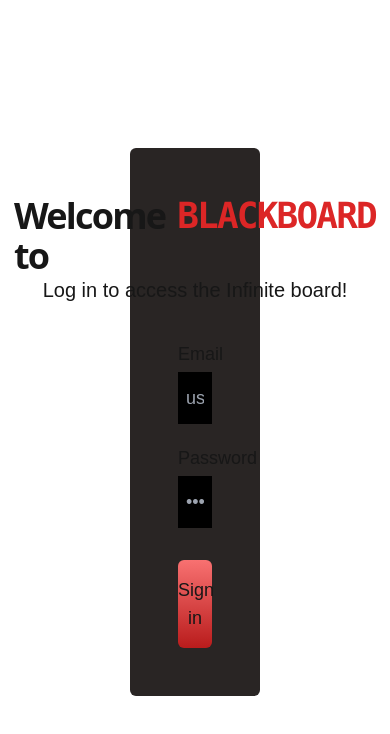
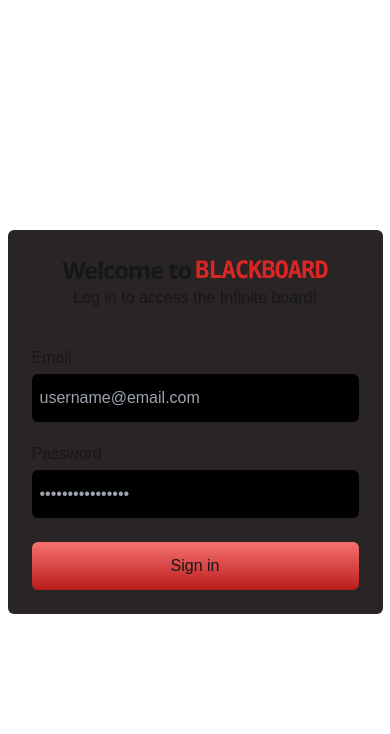
Before and after one commit to adityaswarupparida/Blackboard, a Next.js app in the folder apps/frontend/: page /signin in a window 390 px wide. Shown: the top 734 px of the page. Built offline with nearby package versions, Linux system fonts and the light colour scheme.

Commit message:
Add responsive design to Auth page

```diff
--- a/apps/frontend/components/AuthPage.tsx
+++ b/apps/frontend/components/AuthPage.tsx
@@ -3,24 +3,24 @@ export const AuthPage = ({ isSignIn }: {
     isSignIn: boolean
 }) => {
     return <div className="w-screen h-screen flex justify-center items-center">
-        <div className="p-12 m-2 w-1/3 bg-stone-800 rounded-md flex flex-col gap-4 items-center">
+        <div className="xl:p-12 p-6 m-2 md:w-1/3 sm:w-1/2 w-2/3 min-w-[375px] bg-stone-800 rounded-md flex flex-col gap-4 items-center">
             <div className="flex flex-col pb-4 items-center leading-6 antialiased">
-                <h2 className="text-4xl flex gap-3 font-sans font-semibold tracking-tighter">
+                <h2 className="xl:text-4xl md:text-3xl text-2xl flex md:gap-3 gap-1 2xl:flex-row lg:flex-col font-sans font-semibold tracking-tighter">
                     Welcome to
                     <span className="font-mono text-red-600 font-extrabold">BLACKBOARD </span>
                 </h2>
-                <div className="text-xl font-stretch-condensed">Log in to access the Infinite board!</div>
+                <div className="xl:text-xl lg:text-lg text-md font-stretch-condensed text-pretty text-center">Log in to access the Infinite board!</div>
             </div>
             <div className="w-full">
-                <span className="text-lg leading-loose">Email</span>
-                <input className="w-full p-2 py-3 text-lg bg-black text-white" type="text" placeholder="username@email.com"></input>
+                <span className="lg:text-lg leading-loose">Email</span>
+                <input className="w-full p-2 py-3 lg:text-lg rounded-md bg-black text-white" type="text" placeholder="username@email.com"></input>
             </div>
             <div className="w-full">
-                <span className="text-lg leading-loose">Password</span>
-                <input className="w-full p-2 py-3 text-lg bg-black text-white" type="password" placeholder="••••••••••••••••"></input>
+                <span className="lg:text-lg leading-loose">Password</span>
+                <input className="w-full p-2 py-3 lg:text-lg rounded-md bg-black text-white" type="password" placeholder="••••••••••••••••"></input>
             </div>
 
-            <button className="mt-4 text-lg bg-gradient-to-b from-red-400 to-red-700 font-medium rounded-md py-4 w-full hover:opacity-80 transition-all duration-300 ease-in-out" onClick={() => {
+            <button className="mt-2 py-3 sm:mt-4 sm:py-4 sm:text-lg bg-gradient-to-b from-red-400 to-red-700 font-medium rounded-md w-full hover:opacity-80 transition-all duration-300 ease-in-out" onClick={() => {
 
             }}>{ isSignIn ? "Sign in": "Sign up" }</button>
         </div>
```
